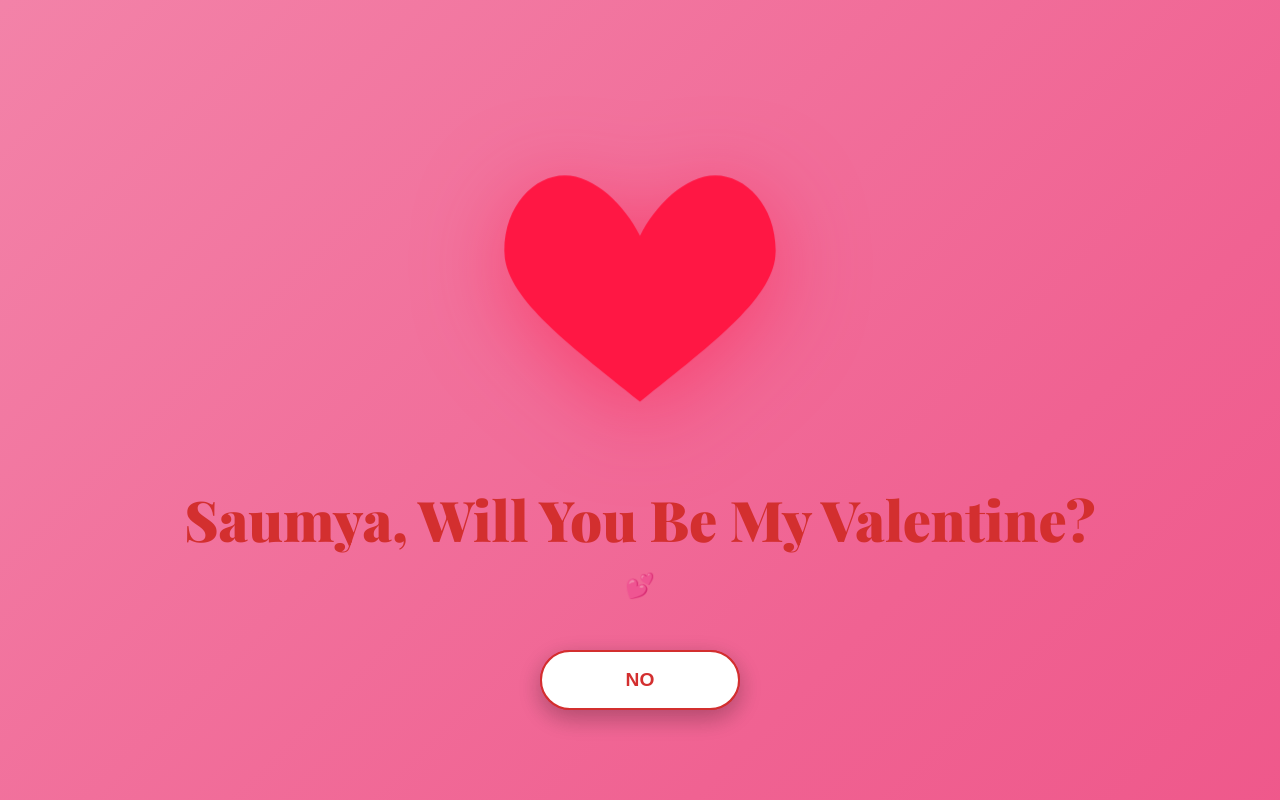
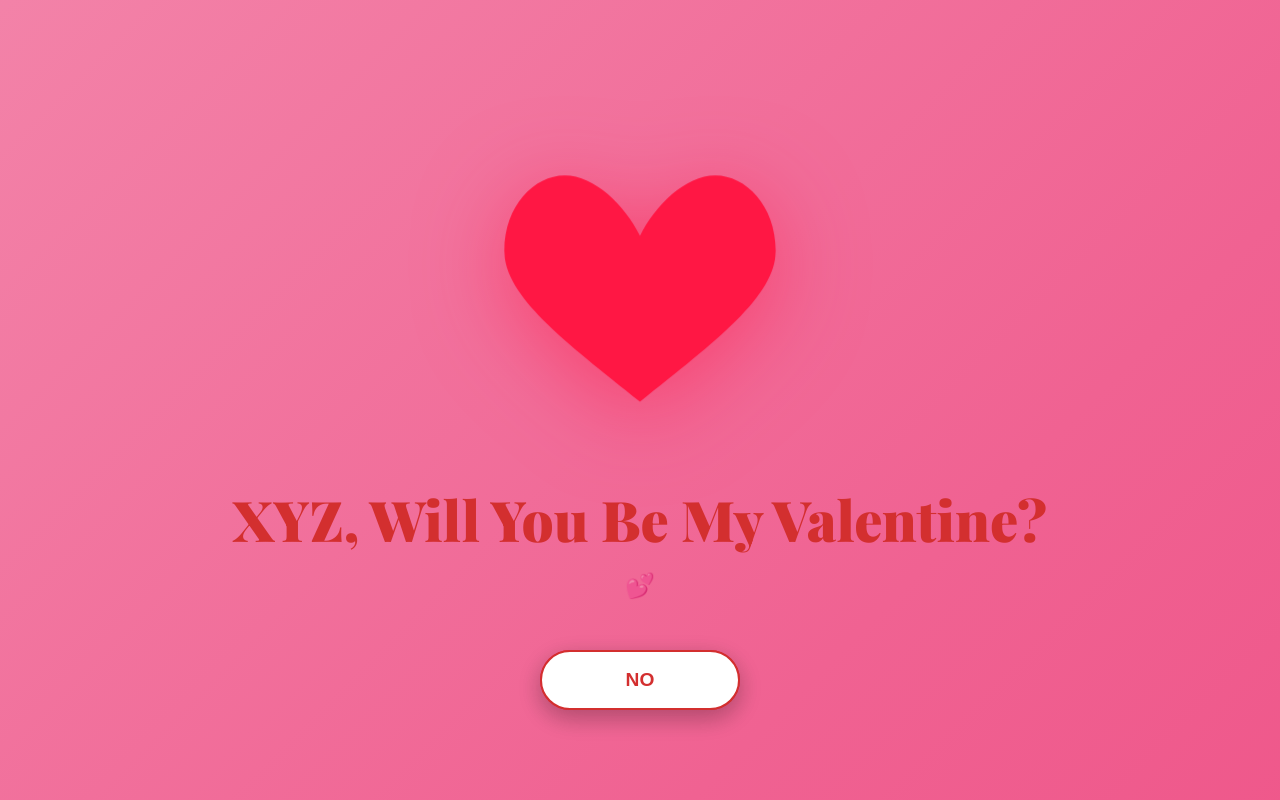
Before and after one commit to vikash1gupta2-ux/valentine, a plain HTML site: page index.html in a window 1280 px wide. Drawn offline with nearby package versions, Linux system fonts and the light colour scheme.

Commit message:
Change name in Valentine's message
Updated the name in the Valentine's message from 'Saumya' to 'XYZ'.

```diff
--- a/index.html
+++ b/index.html
@@ -145,7 +145,7 @@
 </svg>
 </div>
 
-<h1>Saumya, Will You Be My Valentine?</h1>
+<h1>XYZ, Will You Be My Valentine?</h1>
 <p class="subtitle">💕</p>
 
 <div class="button-container">
```
